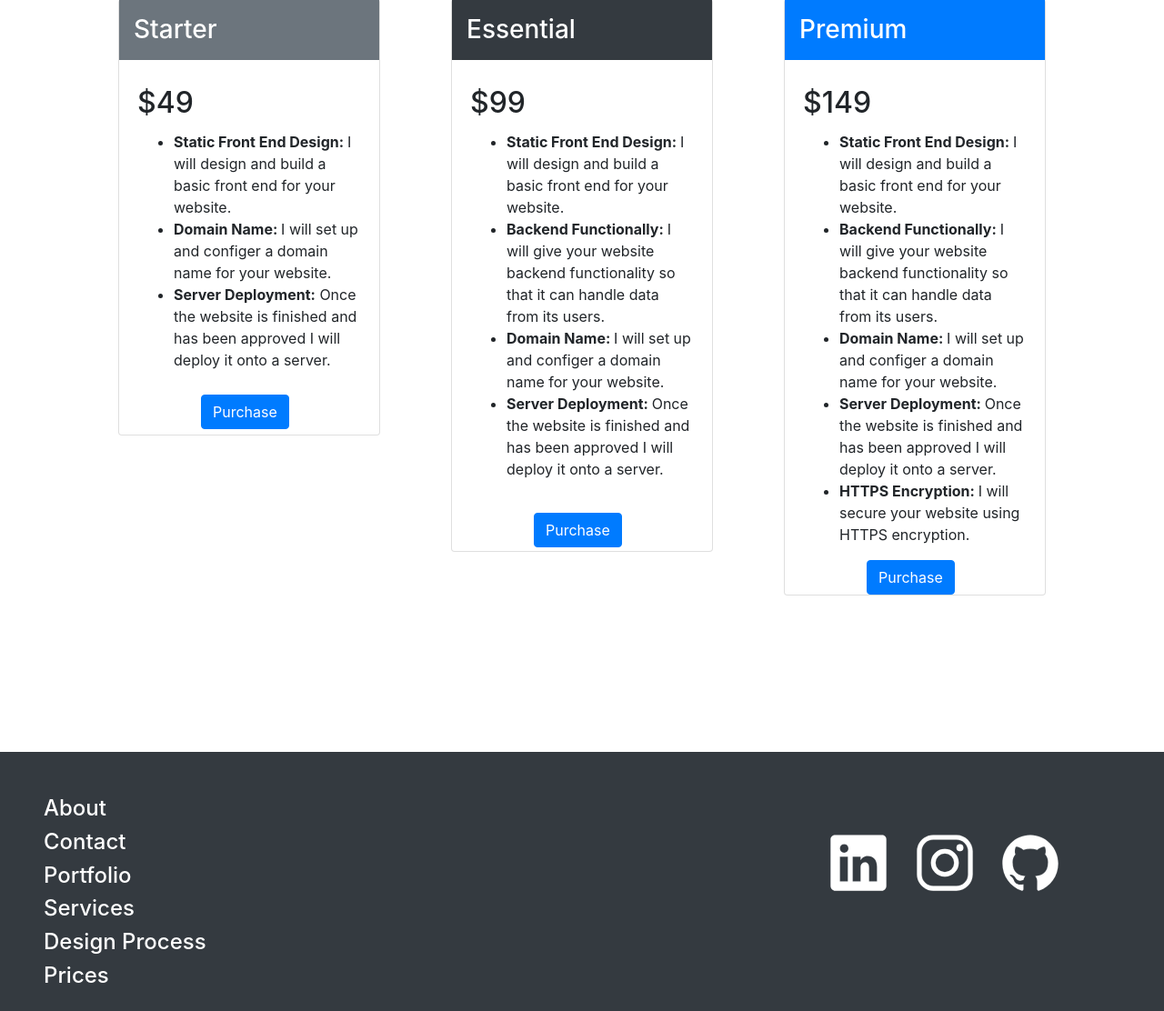
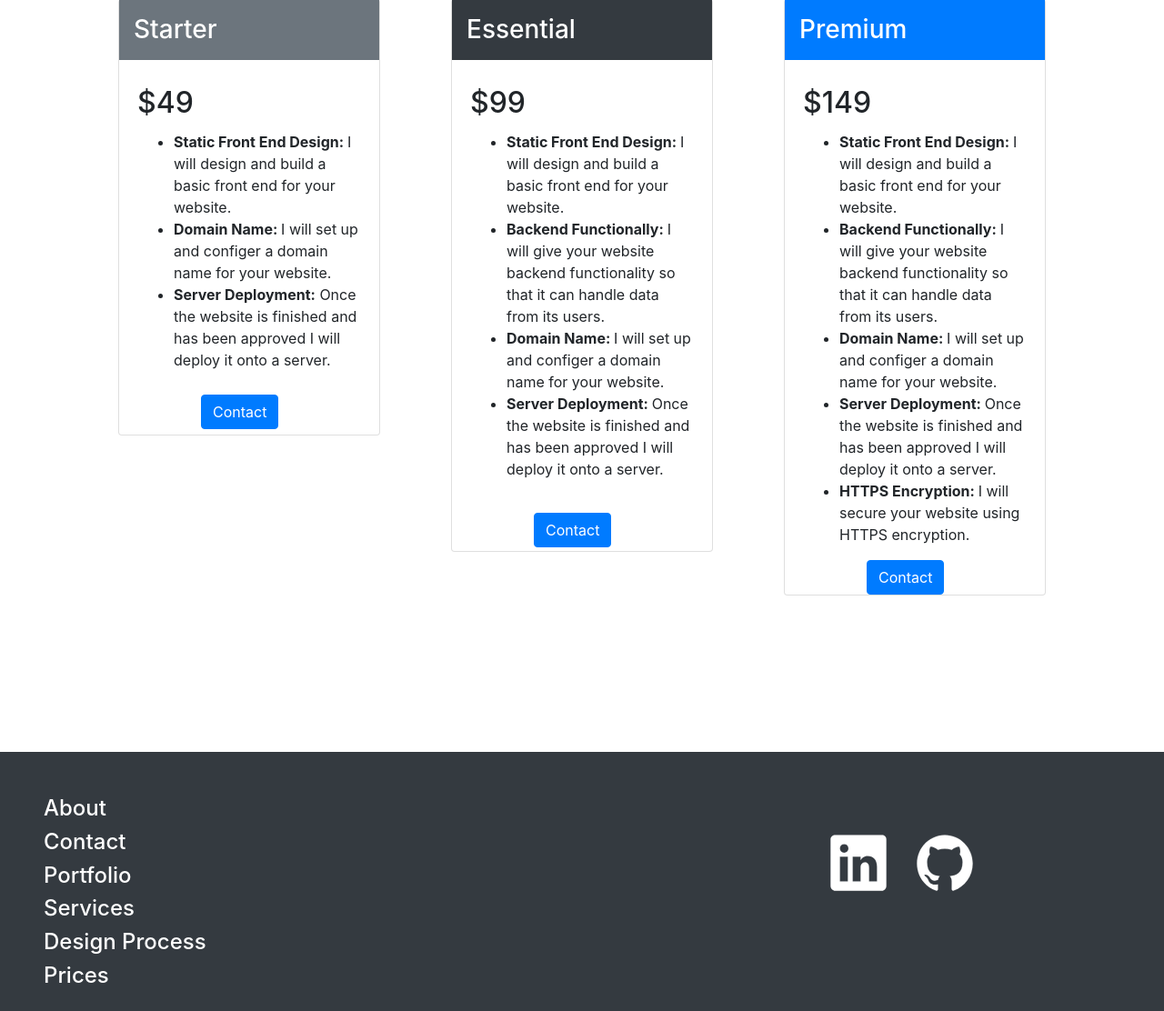
Before and after one commit to mbaileyfuturist/Portfolio, a PHP site: page / in a window 1280 px wide. Shown: the part 4285-5397 px from the top of the page at 91% size. Run offline with PHP 8.4, Linux system fonts and the light colour scheme; some libraries are stand-ins or nearby versions; some web fonts are replaced.

Commit message:
Changed the text for the purchse buttons from purchase to contact. Made the action of those buttons display the contact form linked contact forms to email.

```diff
--- a/header.php
+++ b/header.php
@@ -17,7 +17,17 @@
 
             //Save to db and check.
             if(mysqli_query($conn, $sql)){
-                echo "Insert Success!";
+
+                //Send message to email with client info.
+                $toEmail = 'example@example.com';
+                $emailSubject = 'New email from your contant form';
+                $headers = ['From' => $email, 'Reply-To' => $email, 'Content-type' => 'text/html; charset=iso-8859-1'];
+
+                $bodyParagraphs = ["Hello Micheal, ",  "Congratulations, you have a new potential client!", "Name: " . $first_name . " " . $last_name . ".", "Email: " . $email. ".", "Message: ", $client_message];
+                $body = join(PHP_EOL, $bodyParagraphs);
+
+                mail($toEmail, $emailSubject, $body, $headers);
+
             }else{
                 echo "query error ".mysqli_error($conn);
             }
--- a/index.php
+++ b/index.php
@@ -262,7 +262,7 @@
                               <li> <strong>Domain Name: </strong>I will set up and configer a domain name for your website.</li>
                               <li> <strong>Server Deployment:</strong> Once the website is finished and has been approved I will deploy it onto a server.</li>
                           </ul>
-                          <a href="#" class="btn btn-primary" style="margin-left:70px; margin-top:10px;">Purchase</a>
+                          <a data-toggle="modal" data-target="#exampleModal1" class="btn btn-primary text-white" style="margin-left:70px; margin-top:10px;">Contact</a>
                         </div>
                       </div>
                   </div>
@@ -278,7 +278,7 @@
                                 <li> <strong>Domain Name: </strong>I will set up and configer a domain name for your website.</li>
                                 <li> <strong>Server Deployment: </strong> Once the website is finished and has been approved I will deploy it onto a server.</li>
                             </ul>
-                          <a href="#" class="btn btn-primary" style="margin-left:70px; margin-top:20px;">Purchase</a>
+                          <a data-toggle="modal" data-target="#exampleModal1" class="btn btn-primary text-white" style="margin-left:70px; margin-top:20px;">Contact</a>
                         </div>
                       </div>
                   </div>
@@ -295,7 +295,7 @@
                                 <li> <strong>Server Deployment: </strong> Once the website is finished and has been approved I will deploy it onto a server.</li>
                                 <li> <strong>HTTPS Encryption: </strong> I will secure your website using HTTPS encryption.</li>
                             </ul>
-                          <a href="#" class="btn btn-primary" style="margin-left:70px;">Purchase</a>
+                          <a data-toggle="modal" data-target="#exampleModal1" class="btn btn-primary text-white" style="margin-left:70px;">Contact</a>
                         </div>
                       </div>
                   </div>
@@ -321,7 +321,7 @@
                               </button>
                               </div>
                               <div class="modal-body">
-                                  <form action="/action_page.php">
+                                  <form action="header.php" method="POST">
                                       <div class="row">
                                           <input type="text" class="ml-3 mr-1 form-control col" placeholder="first name" id="first_name">
                                           <input type="text" class=" mr-3 ml-1 form-control col" placeholder="last name" id="last _name">
@@ -359,7 +359,6 @@
                 </div>
                 <div class="col-sm align-items-center">
                     <a href="https://www.linkedin.com/in/micheal-bailey-175965122/" target="_BLANK"><ion-icon class="footer-social" name="logo-linkedin"></ion-icon></a>
-                    <a href="https://www.instagram.com/mbaileyfuturist/?hl=en" target="_BLANK"><ion-icon class="footer-social" name="logo-instagram"></ion-icon></a>
                     <a href="https://github.com/mbaileyfuturist" target="_BLANK"><ion-icon class="footer-social" name="logo-github"></ion-icon></a>
                 </div>
             </div>
--- a/portfolio.php
+++ b/portfolio.php
@@ -168,7 +168,6 @@
                 </div>
                 <div class="col-sm align-items-center">
                     <a href="https://www.linkedin.com/in/micheal-bailey-175965122/" target="_BLANK"><ion-icon class="footer-social" name="logo-linkedin"></ion-icon></a>
-                    <a href="https://www.instagram.com/mbaileyfuturist/?hl=en" target="_BLANK"><ion-icon class="footer-social" name="logo-instagram"></ion-icon></a>
                     <a href="https://github.com/mbaileyfuturist" target="_BLANK"><ion-icon class="footer-social" name="logo-github"></ion-icon></a>
                 </div>
             </div>
```
